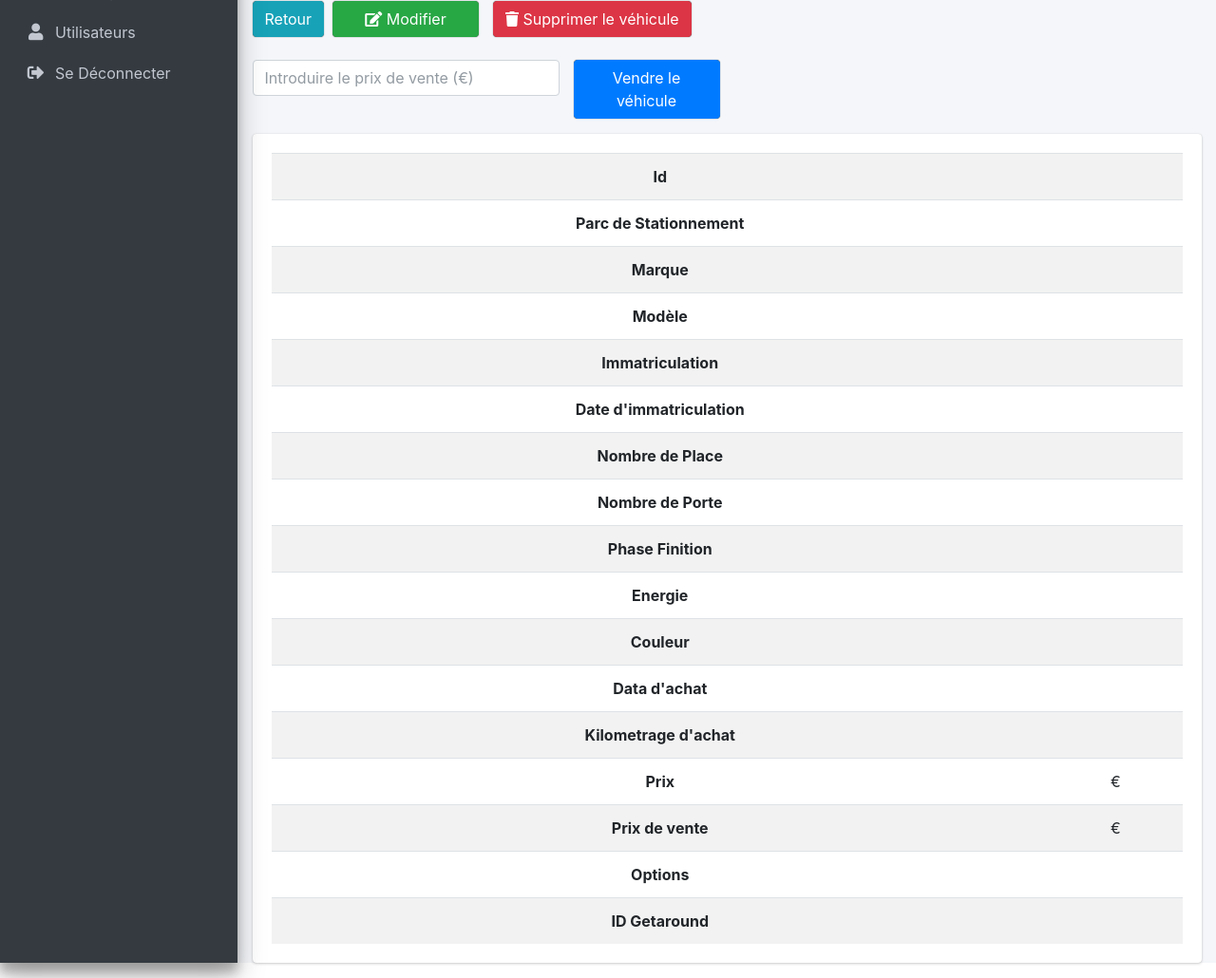
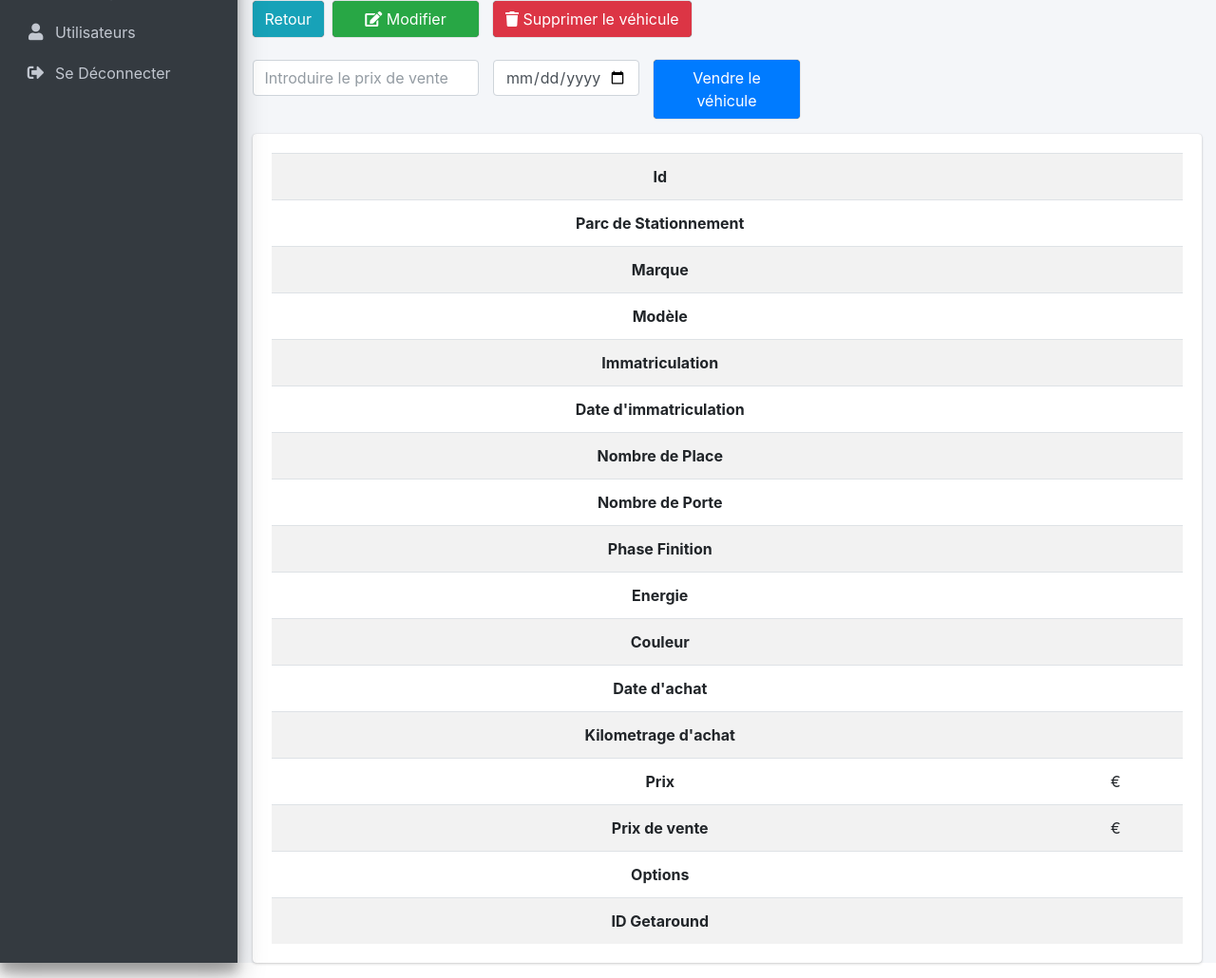
Before and after one commit to rafiksellah/CarsManagement, a Symfony app: template templates/vehicule/show.html.twig in a window 1280 px wide. Shown: the part 342-1372 px from the top of the page at 95% size. Run offline with Twig, Linux system fonts and the light colour scheme; the template is opened without the code that fills it, so the values that code supplies are empty; some libraries are stand-ins or nearby versions.

Commit message:
add input of dateVente

```diff
--- a/src/Controller/StatesticController.php
+++ b/src/Controller/StatesticController.php
@@ -65,7 +65,7 @@
 
         $allUnavailabilities = $apiHelper->getAllVehiculeUnavailabilityPerMonth($year);
 
-        dd($allUnavailabilities);
+        //dd($allUnavailabilities);
 
         return $this->render('statestic/index.html.twig', [
             'total_location' => $total_location,
--- a/src/Controller/VehiculeController.php
+++ b/src/Controller/VehiculeController.php
@@ -58,9 +58,11 @@
         $entityManager = $this->getDoctrine()->getManager();
         $idvehicule = $request->query->get('idvehicule');
         $prixvente = $request->query->get('prixvente');
+        $dateVente = $request->query->get('dateVente');
         $vehicule = $vehiculeRepository->find($idvehicule);
         $vehicule->setStatus(2);
         $vehicule->setPrixVente($prixvente);
+        $vehicule->setDateVente(new \DateTime($dateVente));
         $entityManager->flush();
         return $this->redirectToRoute('vehicule_index');
     }
--- a/templates/vehicule/show.html.twig
+++ b/templates/vehicule/show.html.twig
@@ -75,7 +75,8 @@
     <form method="GET" action="{{ path('sellvehicule') }}">
       <input type="hidden" name="idvehicule" value="{{vehicule.id}}">
       <div class="row mb-3">
-        <div class="col-4"><input type="number" step="0.01" name="prixvente" class="form-control" autocomplete="off" required placeholder="Introduire le prix de vente (€)"></div>
+        <div class="col-3"><input type="number" step="0.01" name="prixvente" class="form-control" autocomplete="off" required placeholder="Introduire le prix de vente (€)"></div>
+        <div class="col-2"><input type="date" name="dateVente" class="form-control" autocomplete="off" required></div>
         <div class="col-2"><button type="submit" class="btn btn-primary">Vendre le véhicule</button></div>
       </div>
     </form>
@@ -130,9 +131,15 @@
                             <td>{{ vehicule.couleur }}</td>
                         </tr>
                         <tr>
-                            <th>Data d'achat</th>
-                            <td>{{ vehicule.dataAchat ? vehicule.dataAchat|date('Y-m-d') : '' }}</td>
+                            <th>Date d'achat</th>
+                            <td>{{ vehicule.dataAchat ? vehicule.dataAchat|date('d/m/Y') : '' }}</td>
                         </tr>
+                        {% if vehicule.dateVente %}
+                        <tr>
+                          <th>Data de vente</th>
+                          <td>{{ vehicule.dateVente ? vehicule.dateVente|date('d/m/Y') : '' }}</td>
+                        </tr>
+                        {% endif %}
                         <tr>
                             <th>Kilometrage d'achat</th>
                             <td>{{ vehicule.kilometrageAchat }}</td>
```
Also changed, not shown: src/Form/VehiculeType.php (+6 -2 lines).
